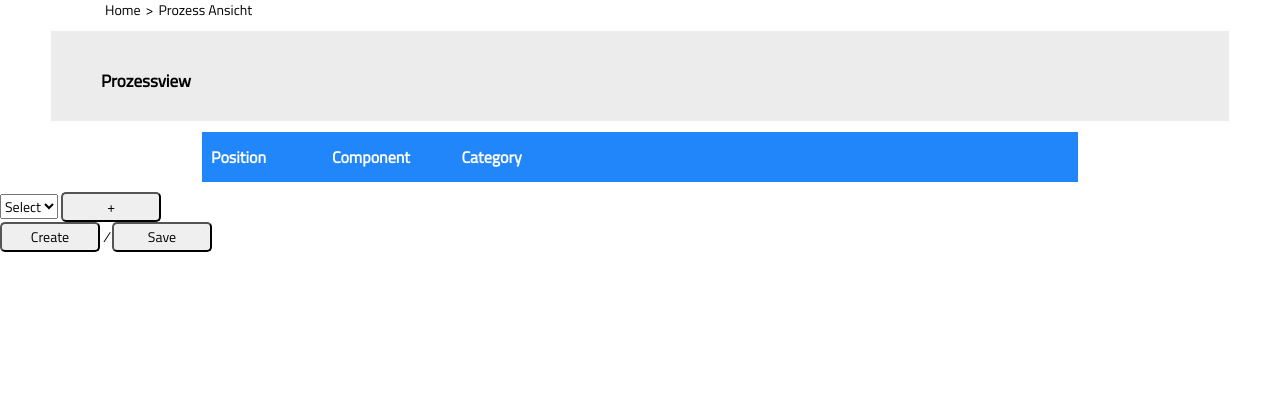
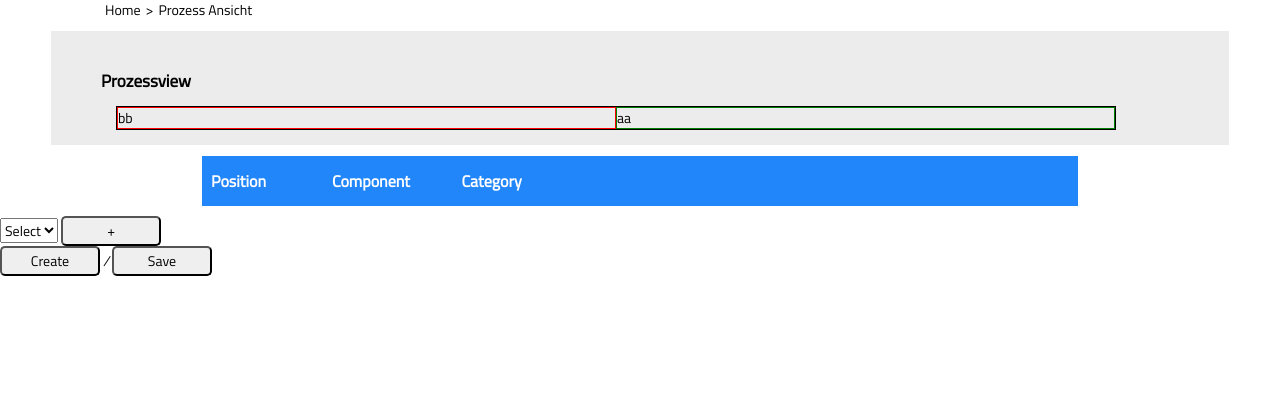
Before and after one commit to Praxisprojekt2021/praxisprojekt, a Flask app: page /process in a window 1280 px wide. Shown: the part 53-473 px from the top of the page. Run offline with Flask 2, Linux system fonts and the light colour scheme; lists and menus that the app fills with data are empty; some libraries are stand-ins or nearby versions.

```diff
--- a/frontend/static/css/process_styles.css
+++ b/frontend/static/css/process_styles.css
@@ -299,3 +299,19 @@
     padding-left: 10px;
     padding-right: 10px;
   }
+
+.div-wrapper {
+  width: 1000px;
+  border: 1px solid black;
+  overflow: hidden; /* will contain if #first is longer than #second */
+}
+.left-div {
+  width: 50%;
+  float:left; /* add this */
+  border: 1px solid red;
+}
+.right-div {
+  width: 50%;
+  border: 1px solid green;
+  overflow: hidden; /* if you don't want #second to wrap below #first */
+}
--- a/frontend/templates/process.html
+++ b/frontend/templates/process.html
@@ -26,10 +26,12 @@
             <form id="process-form" name="process-form" data-name="process-form" class="process-form">
 
                 <div class="description-columns">
-
+                    <div class="div-wrapper">
+                        <div class="left-div">bb</div>
+                        <div class="right-div">aa</div>
+                    </div>
                 </div>
                 <div id="metrics-input-processes">
-
                 </div>
                 <div id="modelling-process">
 
```
